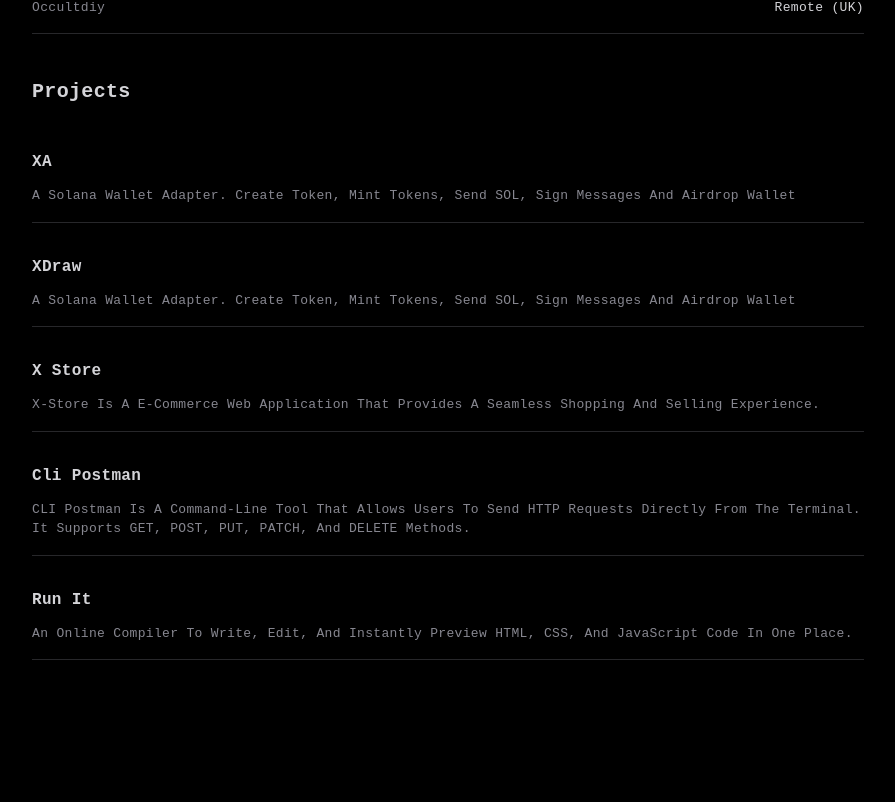
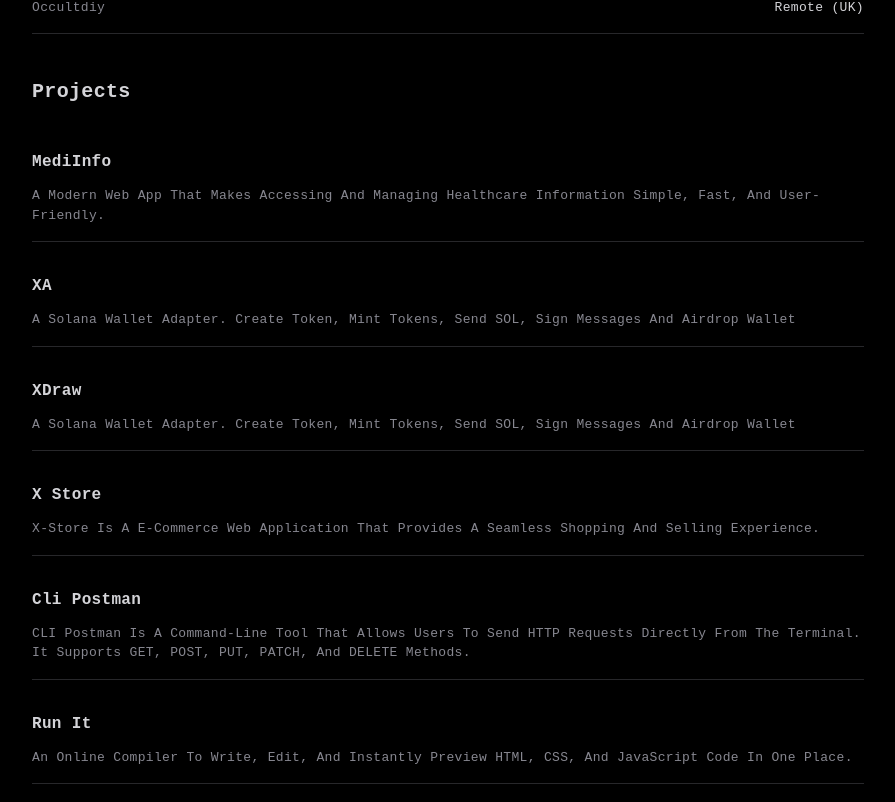
Before and after one commit to Nikuunj/Portfolio, a Next.js app: page / in a window 1280 px wide. Shown: the part 1199-2001 px from the top of the page, without its empty margins (192-1087 px from the left). Built offline with nearby package versions, Linux system fonts and the light colour scheme; a web font is replaced by a local one.

Commit message:
update: project

```diff
--- a/data/Projects.ts
+++ b/data/Projects.ts
@@ -1,5 +1,10 @@
 
 export const projects = [
+     {
+          name: 'MediInfo',
+          github: 'https://github.com/Nikuunj/mediInfo',
+          describe: 'A modern web app that makes accessing and managing healthcare information simple, fast, and user-friendly.' ,
+     },
      {
           name: 'XA',
           github: 'https://github.com/Nikuunj/wallet-adapter',
```
